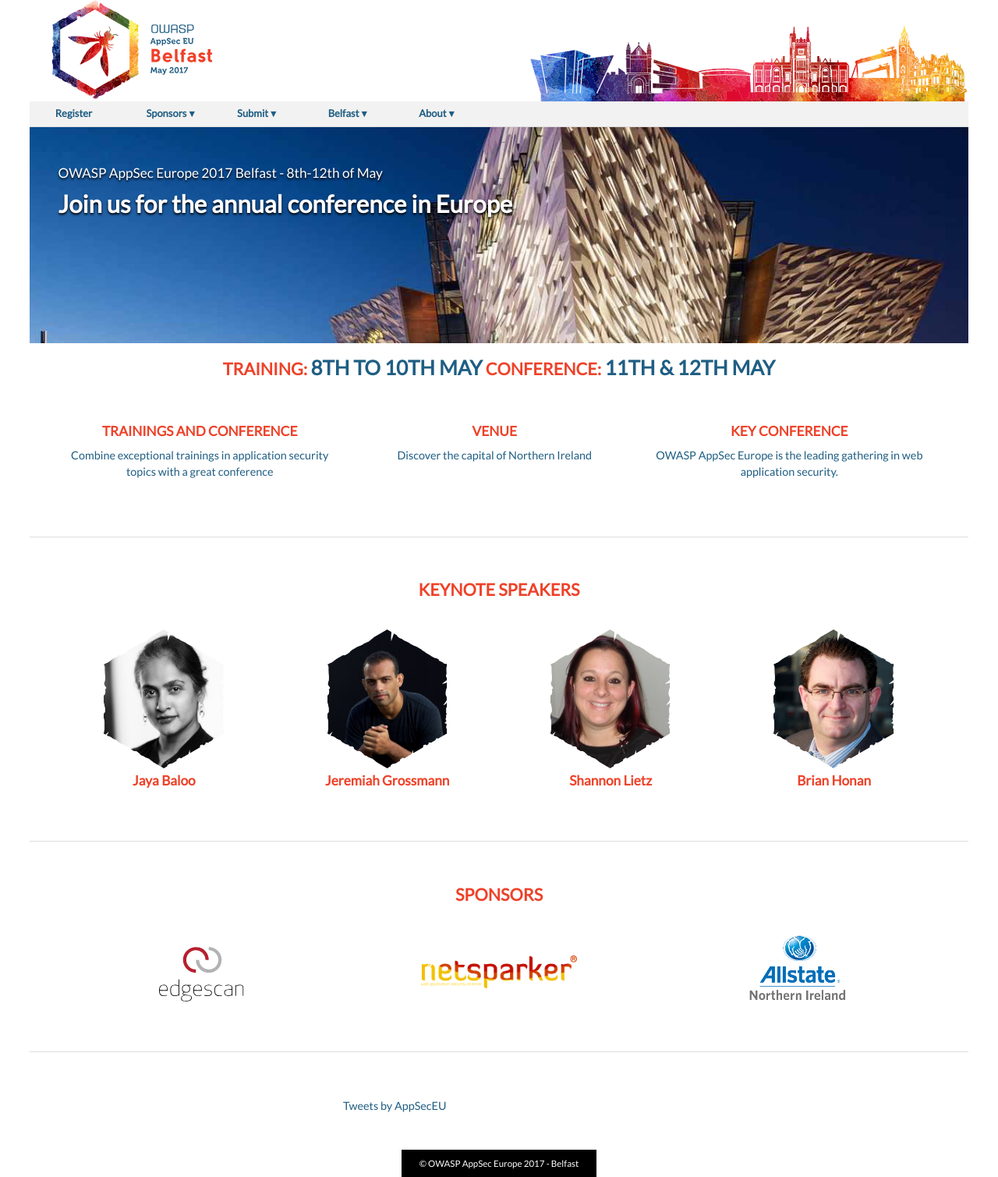
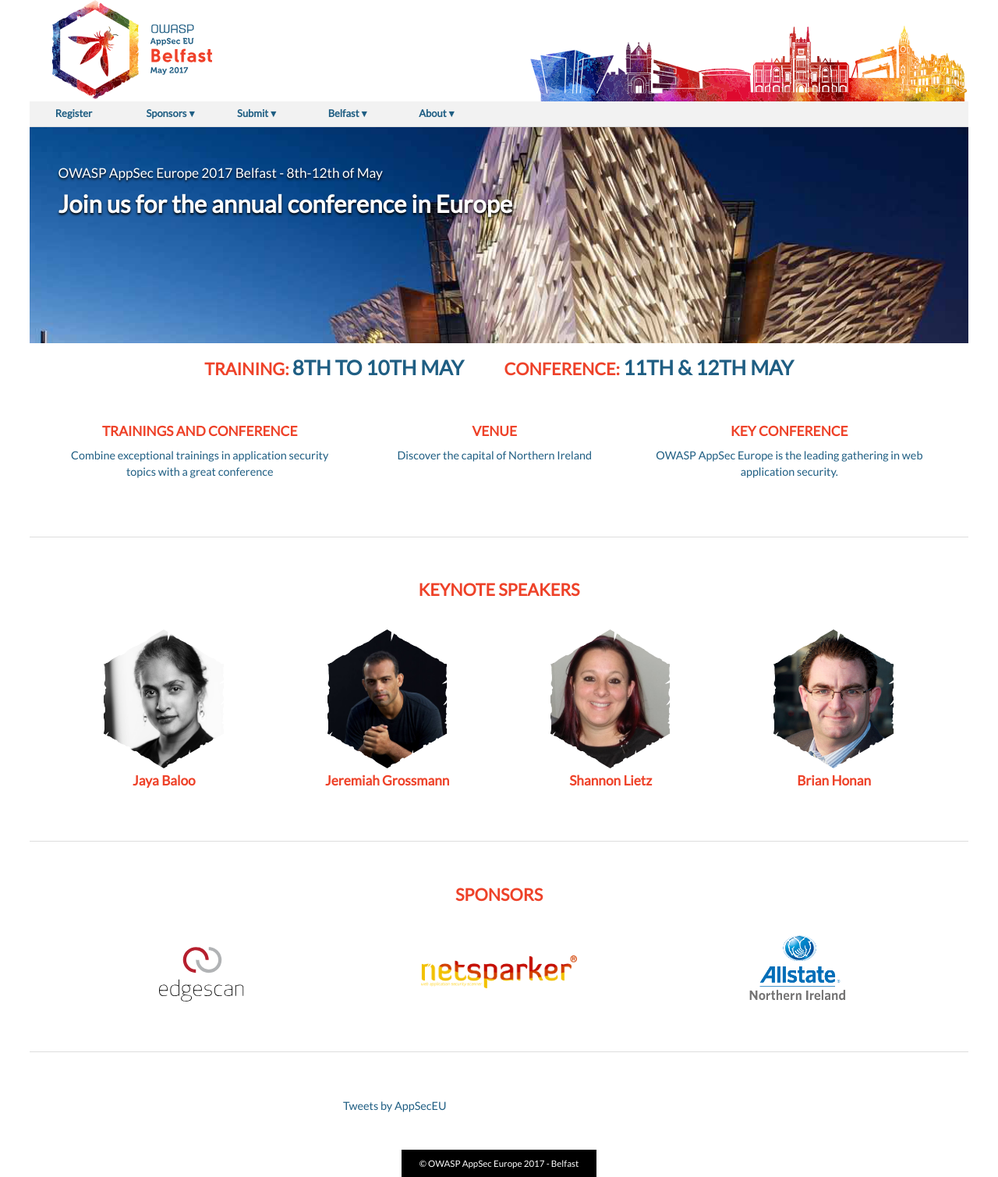
Before and after one commit to OWASP/AppSecEurope2017, a Jekyll site: the page built from index.html, in a window 1280 px wide. Shown: the whole page at 78% size. Built offline with Jekyll 4.4.1, drawn with Linux system fonts in a browser that asks for light colours; comment, search, counter and statistics services are not loaded.

Commit message:
one-line v2

```diff
--- a/index.html
+++ b/index.html
@@ -4,7 +4,7 @@
 ---
 <div class="main front">
 
-  <h2 style="text-align: center">Training: <em>8th to 10th May</em>           Conference: <em>11th & 12th May</em></h2>
+  <h2 style="text-align: center">Training: <em>8th to 10th May</em> &emsp;&emsp;  Conference: <em>11th & 12th May</em></h2>
 
 
   <ul class="sellingpoints">
```
Also changed, not shown: 1 other file.
